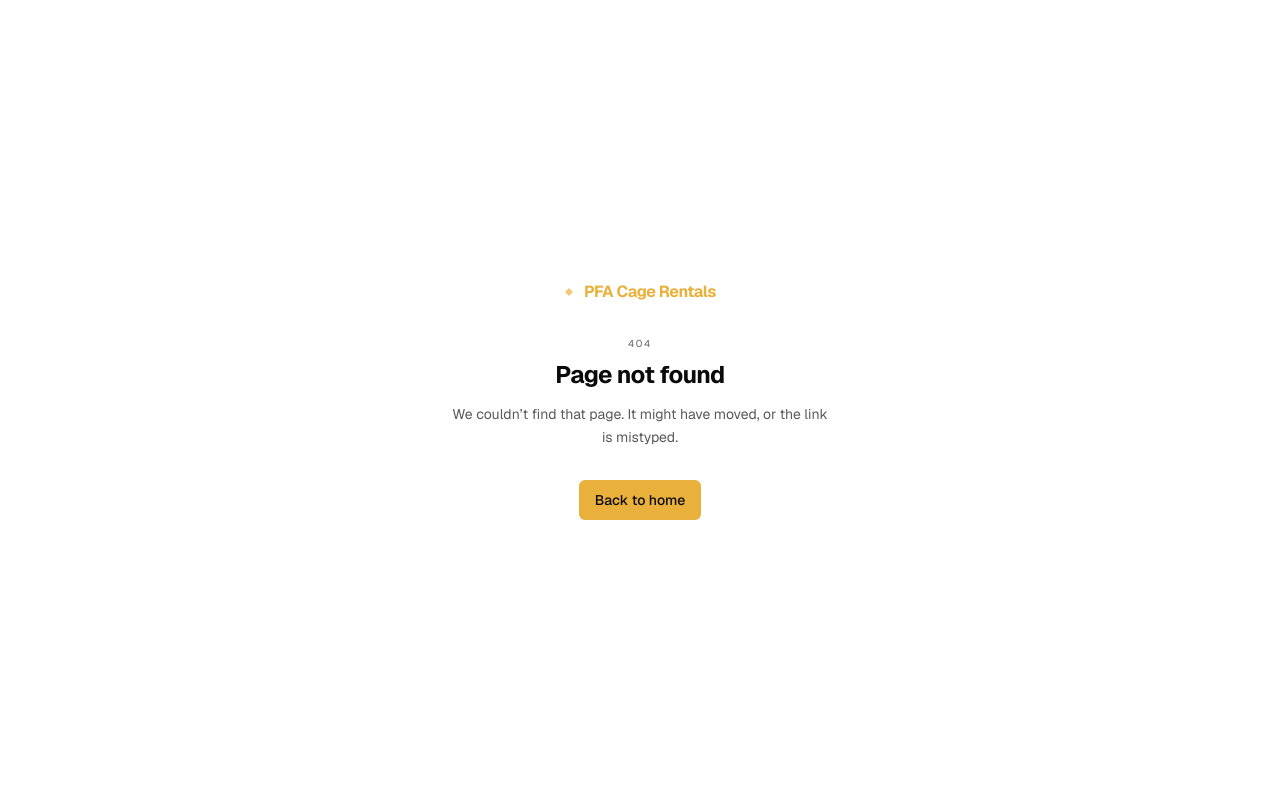
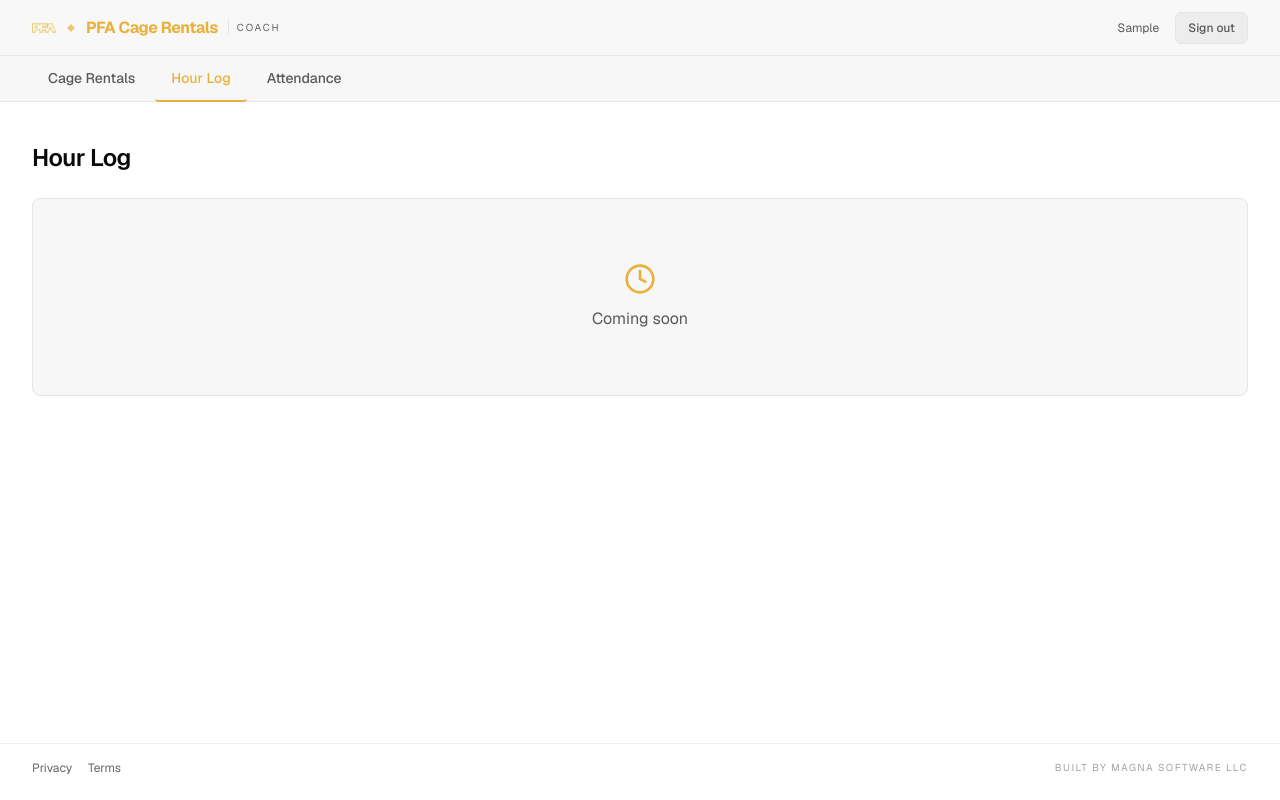
Before and after one commit to Jacobmagna/pfa-cage-rentals, a Next.js app: page /coach/hour-log in a window 1280 px wide. Before the commit this address had no page. Built offline with nearby package versions, Linux system fonts and the light colour scheme; no server answers; sample sign-in values are in the browser's storage.

Commit message:
FEAT-03: unified platform shell — Cage Rentals/Hour Log/Attendance tabs + placeholder sections
Co-Authored-By: Claude Opus 4.8 (1M context) <noreply@anthropic.com>

```diff
--- a/src/app/_components/app-shell.tsx
+++ b/src/app/_components/app-shell.tsx
@@ -2,6 +2,7 @@ import Image from "next/image";
 import Link from "next/link";
 import { auth, signOut } from "@/auth";
 import { DiamondMark } from "./diamond-mark";
+import { TabNav } from "./tab-nav";
 
 /**
  * App shell with top nav.
@@ -73,6 +74,8 @@ export async function AppShell({
         </div>
       </header>
 
+      <TabNav role={role} />
+
       <main className="flex-1 mx-auto w-full max-w-7xl px-6 lg:px-8 py-10">
         {children}
       </main>
--- /dev/null
+++ b/src/app/_components/tab-nav.logic.ts
@@ -0,0 +1,22 @@
+export type TabKey = "cage" | "hour-log" | "attendance";
+
+/**
+ * Determine the active top-level tab from the current pathname.
+ *
+ * Rule: look at the path segment immediately after the role base
+ * (`/admin` or `/coach`). If it is `hour-log` -> Hour Log; if `attendance`
+ * -> Attendance; otherwise (section root and all other cage-rentals
+ * sub-routes like `/admin/sessions`, `/admin/coaches/123`) -> Cage Rentals.
+ *
+ * Cage Rentals is the fallback and must not light up for hour-log /
+ * attendance routes.
+ */
+export function activeTab(pathname: string): TabKey {
+  const segments = pathname.split("/").filter(Boolean);
+  // segments[0] is the role base ("admin" | "coach"); segments[1] is the section.
+  const section = segments[1];
+
+  if (section === "hour-log") return "hour-log";
+  if (section === "attendance") return "attendance";
+  return "cage";
+}
--- /dev/null
+++ b/src/app/_components/tab-nav.tsx
@@ -0,0 +1,64 @@
+"use client";
+
+import Link from "next/link";
+import { usePathname } from "next/navigation";
+import { activeTab, type TabKey } from "./tab-nav.logic";
+
+type Tab = {
+  key: TabKey;
+  label: string;
+};
+
+const TABS: Tab[] = [
+  { key: "cage", label: "Cage Rentals" },
+  { key: "hour-log", label: "Hour Log" },
+  { key: "attendance", label: "Attendance" },
+];
+
+function hrefFor(key: TabKey, base: string): string {
+  switch (key) {
+    case "cage":
+      return base;
+    case "hour-log":
+      return `${base}/hour-log`;
+    case "attendance":
+      return `${base}/attendance`;
+  }
+}
+
+export function TabNav({ role }: { role: "admin" | "coach" }) {
+  const pathname = usePathname() ?? "";
+  const base = role === "admin" ? "/admin" : "/coach";
+  const current = activeTab(pathname);
+
+  return (
+    <nav
+      aria-label="Sections"
+      className="border-b border-line bg-surface"
+    >
+      <div className="mx-auto w-full max-w-7xl px-6 lg:px-8">
+        <ul className="flex gap-1 overflow-x-auto whitespace-nowrap -mb-px">
+          {TABS.map((tab) => {
+            const isActive = tab.key === current;
+            return (
+              <li key={tab.key}>
+                <Link
+                  href={hrefFor(tab.key, base)}
+                  aria-current={isActive ? "page" : undefined}
+                  className={[
+                    "inline-flex items-center px-3 sm:px-4 py-3 text-sm font-medium border-b-2 transition-colors focus-visible:outline-none focus-visible:ring-2 focus-visible:ring-gold rounded-sm",
+                    isActive
+                      ? "border-gold text-gold"
+                      : "border-transparent text-fg-muted hover:text-fg",
+                  ].join(" ")}
+                >
+                  {tab.label}
+                </Link>
+              </li>
+            );
+          })}
+        </ul>
+      </div>
+    </nav>
+  );
+}
--- /dev/null
+++ b/src/app/admin/attendance/page.tsx
@@ -0,0 +1,16 @@
+import { CalendarCheck } from "lucide-react";
+import { requireRole } from "@/lib/authz";
+
+export default async function AdminAttendancePage() {
+  await requireRole("admin");
+
+  return (
+    <div className="space-y-6">
+      <h1 className="text-2xl font-semibold tracking-tight">Attendance</h1>
+      <div className="flex flex-col items-center justify-center gap-3 rounded-lg border border-line bg-surface py-16 text-center">
+        <CalendarCheck className="h-8 w-8 text-gold" aria-hidden="true" />
+        <p className="text-fg-muted">Coming soon</p>
+      </div>
+    </div>
+  );
+}
--- /dev/null
+++ b/src/app/admin/hour-log/page.tsx
@@ -0,0 +1,16 @@
+import { Clock } from "lucide-react";
+import { requireRole } from "@/lib/authz";
+
+export default async function AdminHourLogPage() {
+  await requireRole("admin");
+
+  return (
+    <div className="space-y-6">
+      <h1 className="text-2xl font-semibold tracking-tight">Hour Log</h1>
+      <div className="flex flex-col items-center justify-center gap-3 rounded-lg border border-line bg-surface py-16 text-center">
+        <Clock className="h-8 w-8 text-gold" aria-hidden="true" />
+        <p className="text-fg-muted">Coming soon</p>
+      </div>
+    </div>
+  );
+}
--- /dev/null
+++ b/src/app/coach/attendance/page.tsx
@@ -0,0 +1,16 @@
+import { CalendarCheck } from "lucide-react";
+import { requireSession } from "@/lib/authz";
+
+export default async function CoachAttendancePage() {
+  await requireSession();
+
+  return (
+    <div className="space-y-6">
+      <h1 className="text-2xl font-semibold tracking-tight">Attendance</h1>
+      <div className="flex flex-col items-center justify-center gap-3 rounded-lg border border-line bg-surface py-16 text-center">
+        <CalendarCheck className="h-8 w-8 text-gold" aria-hidden="true" />
+        <p className="text-fg-muted">Coming soon</p>
+      </div>
+    </div>
+  );
+}
--- /dev/null
+++ b/src/app/coach/hour-log/page.tsx
@@ -0,0 +1,16 @@
+import { Clock } from "lucide-react";
+import { requireSession } from "@/lib/authz";
+
+export default async function CoachHourLogPage() {
+  await requireSession();
+
+  return (
+    <div className="space-y-6">
+      <h1 className="text-2xl font-semibold tracking-tight">Hour Log</h1>
+      <div className="flex flex-col items-center justify-center gap-3 rounded-lg border border-line bg-surface py-16 text-center">
+        <Clock className="h-8 w-8 text-gold" aria-hidden="true" />
+        <p className="text-fg-muted">Coming soon</p>
+      </div>
+    </div>
+  );
+}
```
Also changed, not shown: 1 other file (tests, documents, lock files or other folders).
